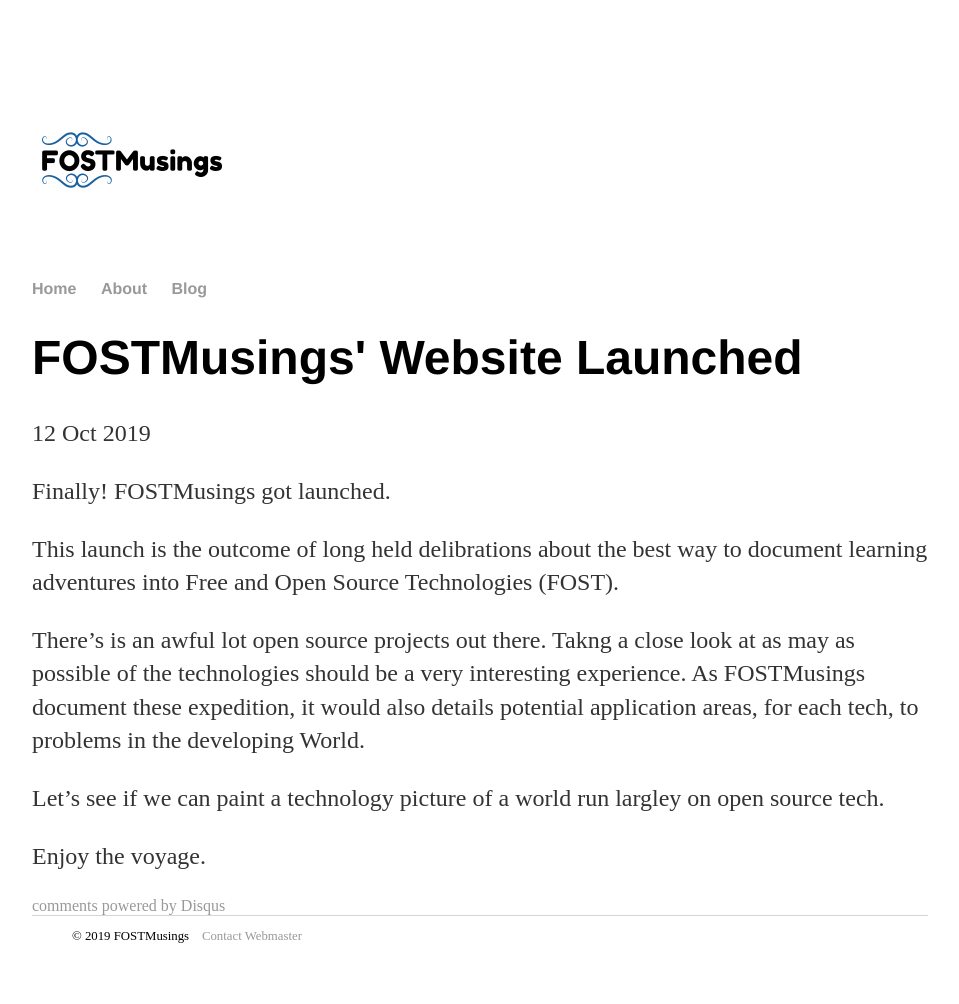
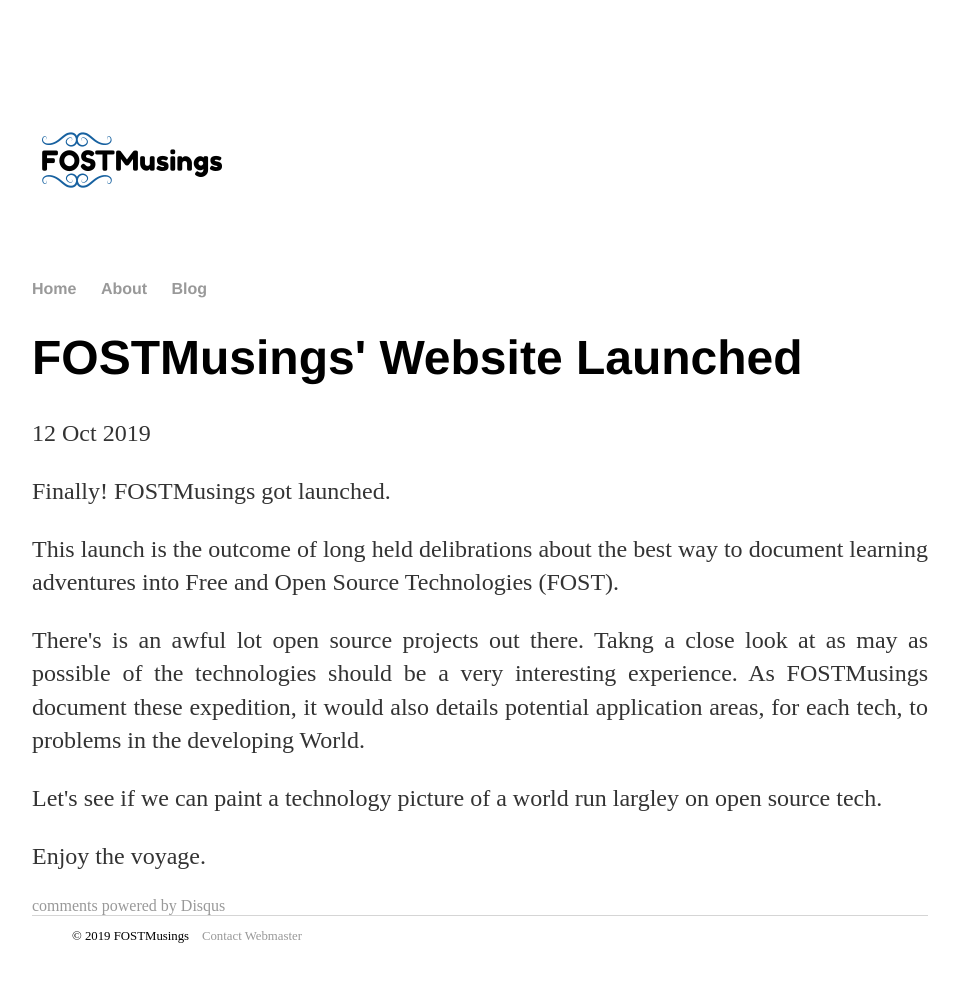
Before and after one commit to oferonmi/datafilik.github.io, a Jekyll site: the page built from _posts/2019-10-12-FOSTMusings-website-launched.md, in a window 1280 px wide. Shown: the whole page, without its empty margins (160-1119 px from the left). Built offline with Jekyll 4.4.1, drawn with Linux system fonts in a browser that asks for light colours; comment, search, counter and statistics services are not loaded.

Commit message:
Update 2019-10-12-FOSTMusings-website-launched.md

```diff
--- a/_posts/2019-10-12-FOSTMusings-website-launched.md
+++ b/_posts/2019-10-12-FOSTMusings-website-launched.md
@@ -4,15 +4,14 @@ title: "FOSTMusings' Website Launched"
 date: 2019-10-12
 ---
 
-Finally! FOSTMusings got launched.
+<p align="justify">Finally! FOSTMusings got launched.</p>
 
-This launch is the outcome of long held delibrations about the best way to document learning adventures into
-Free and Open Source Technologies (FOST).
+<p align="justify">This launch is the outcome of long held delibrations about the best way to document learning adventures
+into Free and Open Source Technologies (FOST).</p>
 
-There's is an awful lot open source projects out there. Takng a close look at as may as possible of the technologies
-should be a very interesting experience. As FOSTMusings document these expedition, it would also details potential
-application areas, for each tech, to problems in the developing World.
+<p align="justify">There's is an awful lot open source projects out there. Takng a close look at as may as possible of the technologies should be a very interesting experience. As FOSTMusings document these expedition, it would also details potential
+application areas, for each tech, to problems in the developing World.</p>
 
-Let's see if we can paint a technology picture of a world run largley on open source tech.
+<p align="justify">Let's see if we can paint a technology picture of a world run largley on open source tech.</p>
 
-Enjoy the voyage.
+<p align="justify">Enjoy the voyage.</p>
```
